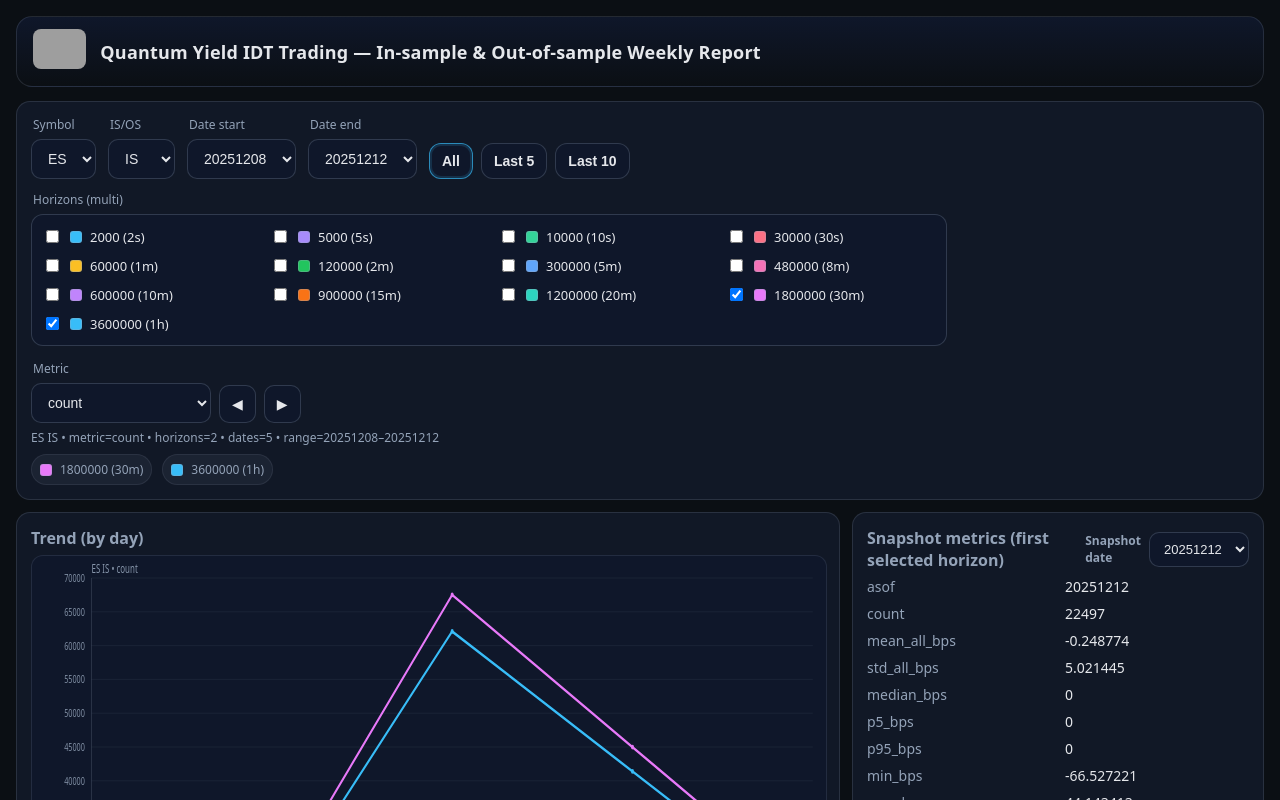
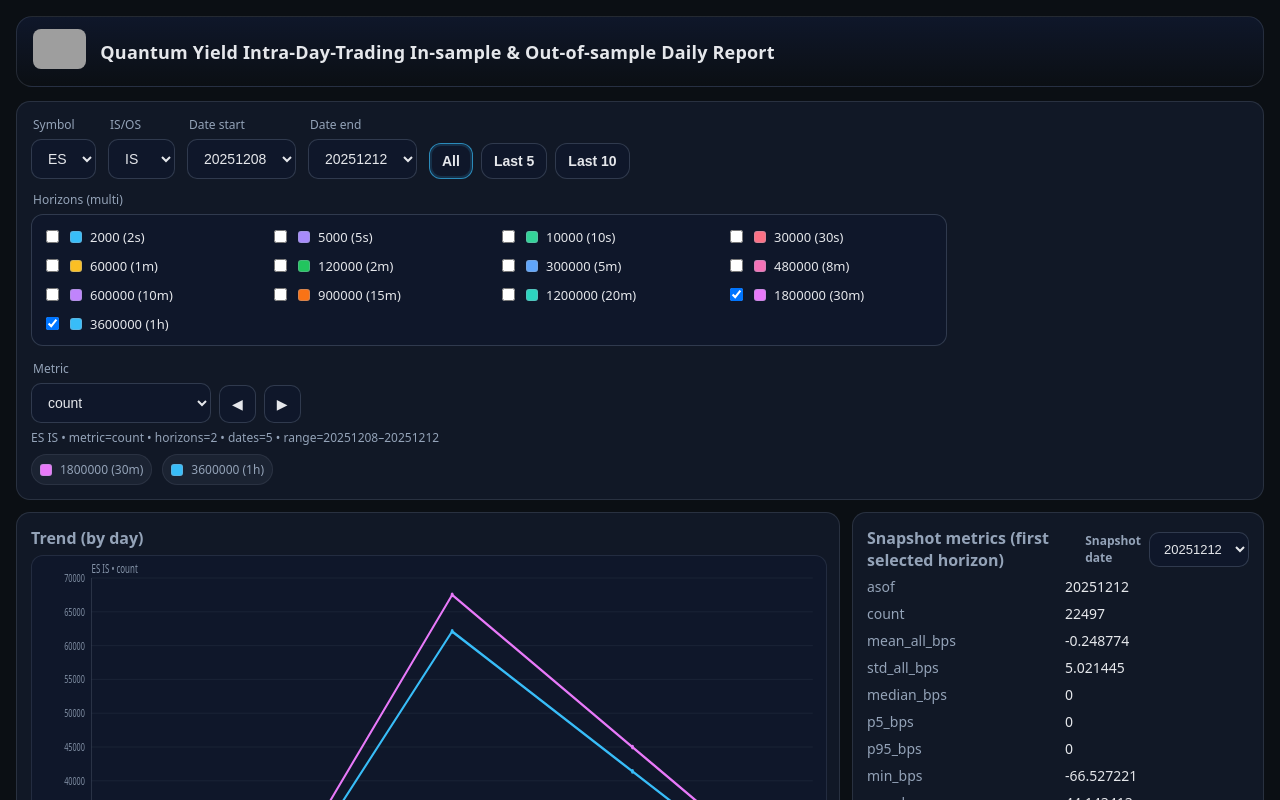
Before and after one commit to securitizer2021/QY-micro-testing, a plain HTML site: page index.html in a window 1280 px wide. Shown: the top 800 px of the page. Drawn offline with Linux system fonts and the light colour scheme; grey boxes are pictures that could not be loaded.

Commit message:
Update index.html
title changed

```diff
--- a/index.html
+++ b/index.html
@@ -209,7 +209,7 @@ svg{
       <a href="https://quantumyield.ai" target="_blank" rel="noopener">
         <img src="https://quantumyield.ai/logo.jpg" alt="Quantum Yield Logo">
       </a>
-      <h1 id="pageTitle">Quantum Yield IDT Trading — In-sample & Out-of-sample Weekly Report</h1>
+      <h1 id="pageTitle">Quantum Yield Intra-Day-Trading In-sample & Out-of-sample Daily Report</h1>
     </div>
   </div>
 
```
